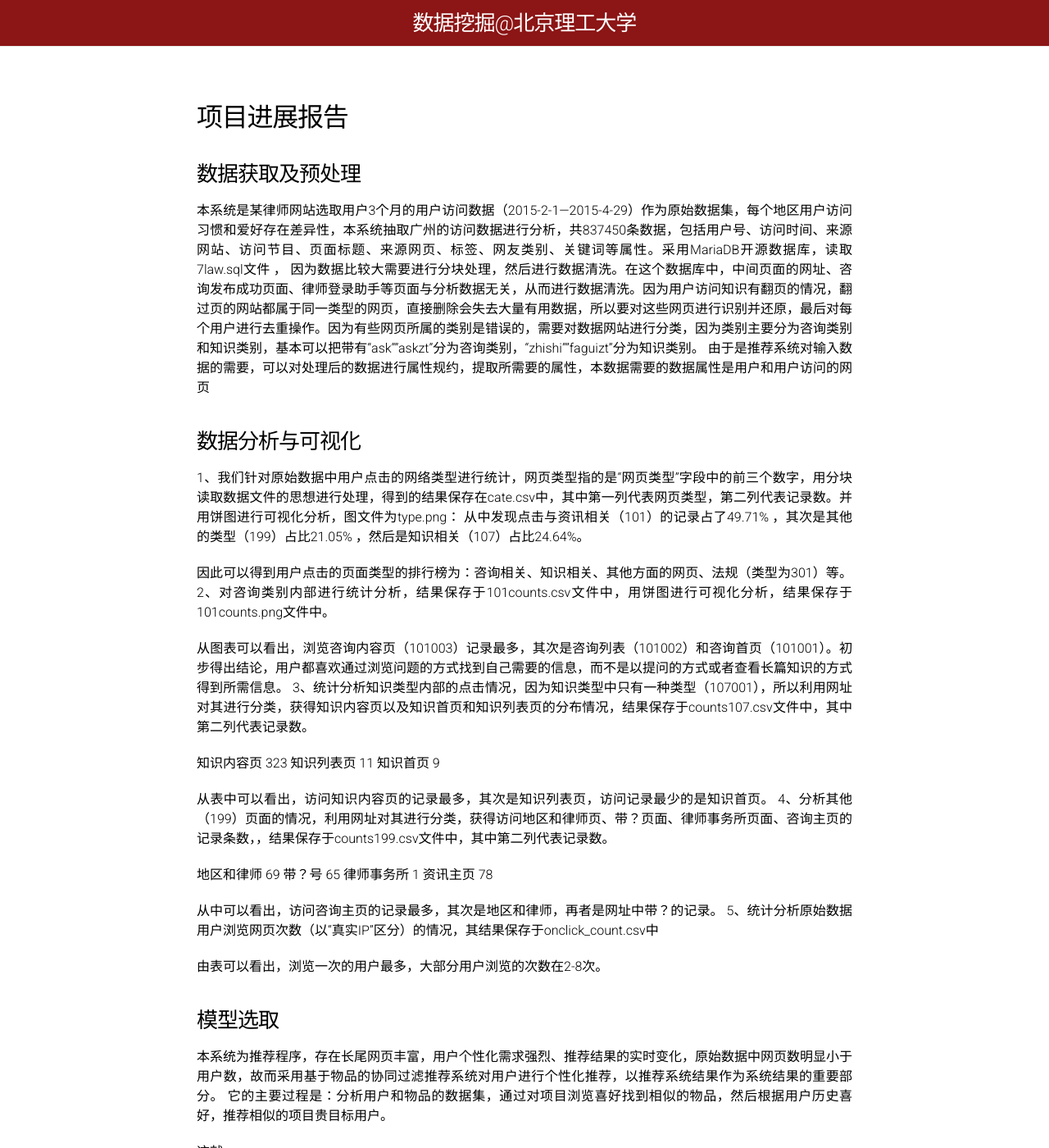
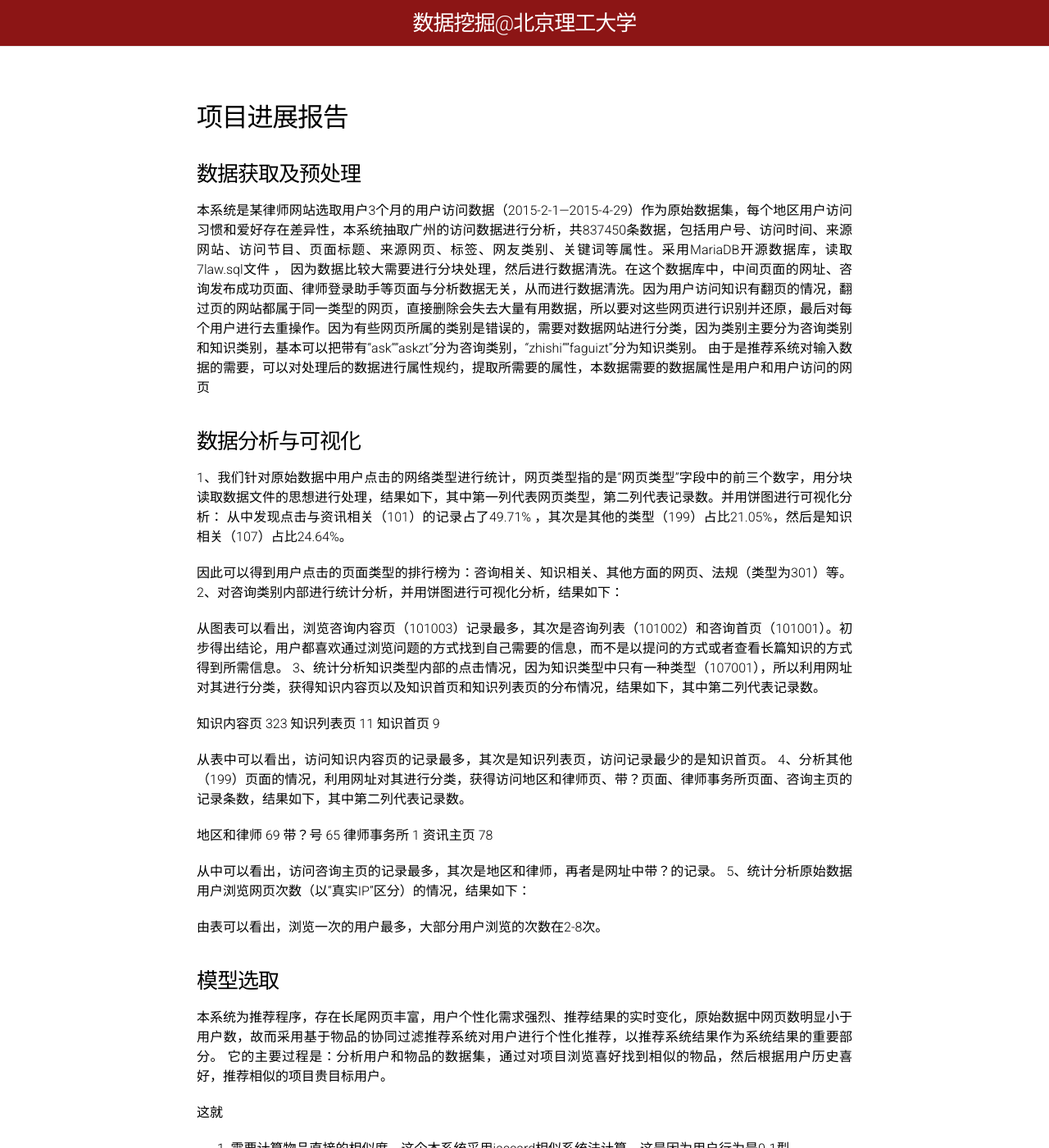
Before and after one commit to BITDM/bitdm.github.io, a Jekyll site: the page built from 2018/projects/P15/midterm.md, in a window 1280 px wide and 1400 px high. Shown: the whole window at 82% size. Built offline with Jekyll 4.4.1, drawn with Linux system fonts in a browser that asks for light colours; our own code applies the rules of GitHub Pages for plain Markdown files; some of the changed text lies outside the part shown.

Commit message:
Update midterm.md

```diff
--- a/2018/projects/P15/midterm.md
+++ b/2018/projects/P15/midterm.md
@@ -14,33 +14,33 @@ permalink: /2018/projects/p15/midterm/
 
 ### 数据分析与可视化
 
-1、我们针对原始数据中用户点击的网络类型进行统计，网页类型指的是“网页类型”字段中的前三个数字，用分块读取数据文件的思想进行处理，得到的结果保存在cate.csv中，其中第一列代表网页类型，第二列代表记录数。并用饼图进行可视化分析，图文件为type.png：
-从中发现点击与资讯相关（101）的记录占了49.71% ，其次是其他的类型（199）占比21.05%  ，然后是知识相关（107）占比24.64%。
+1、我们针对原始数据中用户点击的网络类型进行统计，网页类型指的是“网页类型”字段中的前三个数字，用分块读取数据文件的思想进行处理，结果如下，其中第一列代表网页类型，第二列代表记录数。并用饼图进行可视化分析：
+从中发现点击与资讯相关（101）的记录占了49.71% ，其次是其他的类型（199）占比21.05%，然后是知识相关（107）占比24.64%。
 
 
   因此可以得到用户点击的页面类型的排行榜为：咨询相关、知识相关、其他方面的网页、法规（类型为301）等。
-2、对咨询类别内部进行统计分析，结果保存于101counts.csv文件中，用饼图进行可视化分析，结果保存于101counts.png文件中。
+2、对咨询类别内部进行统计分析，并用饼图进行可视化分析，结果如下：
 
 
-从图表可以看出，浏览咨询内容页（101003）记录最多，其次是咨询列表（101002）和咨询首页（101001）。初步得出结论，用户都喜欢通过浏览问题的方式找到自己需要的信息，而不是以提问的方式或者查看长篇知识的方式得到所需信息。
-3、统计分析知识类型内部的点击情况，因为知识类型中只有一种类型（107001），所以利用网址对其进行分类，获得知识内容页以及知识首页和知识列表页的分布情况，结果保存于counts107.csv文件中，其中第二列代表记录数。
+  从图表可以看出，浏览咨询内容页（101003）记录最多，其次是咨询列表（101002）和咨询首页（101001）。初步得出结论，用户都喜欢通过浏览问题的方式找到自己需要的信息，而不是以提问的方式或者查看长篇知识的方式得到所需信息。
+3、统计分析知识类型内部的点击情况，因为知识类型中只有一种类型（107001），所以利用网址对其进行分类，获得知识内容页以及知识首页和知识列表页的分布情况，结果如下，其中第二列代表记录数。
 
 知识内容页	323
 知识列表页	11
 知识首页	9
 
 从表中可以看出，访问知识内容页的记录最多，其次是知识列表页，访问记录最少的是知识首页。
-4、分析其他（199）页面的情况，利用网址对其进行分类，获得访问地区和律师页、带？页面、律师事务所页面、咨询主页的记录条数，，结果保存于counts199.csv文件中，其中第二列代表记录数。
+4、分析其他（199）页面的情况，利用网址对其进行分类，获得访问地区和律师页、带？页面、律师事务所页面、咨询主页的记录条数，结果如下，其中第二列代表记录数。
 
 地区和律师	69
 带？号	65
 律师事务所	1
 资讯主页	78
 
-从中可以看出，访问咨询主页的记录最多，其次是地区和律师，再者是网址中带？的记录。
-5、统计分析原始数据用户浏览网页次数（以“真实IP”区分）的情况，其结果保存于onclick_count.csv中
+   从中可以看出，访问咨询主页的记录最多，其次是地区和律师，再者是网址中带？的记录。
+5、统计分析原始数据用户浏览网页次数（以“真实IP”区分）的情况，结果如下：
 
-由表可以看出，浏览一次的用户最多，大部分用户浏览的次数在2-8次。
+   由表可以看出，浏览一次的用户最多，大部分用户浏览的次数在2-8次。
 
 ### 模型选取
 
```
Also changed, not shown: other parts of 2018/projects/P15/midterm.md (+0 -1 lines).
